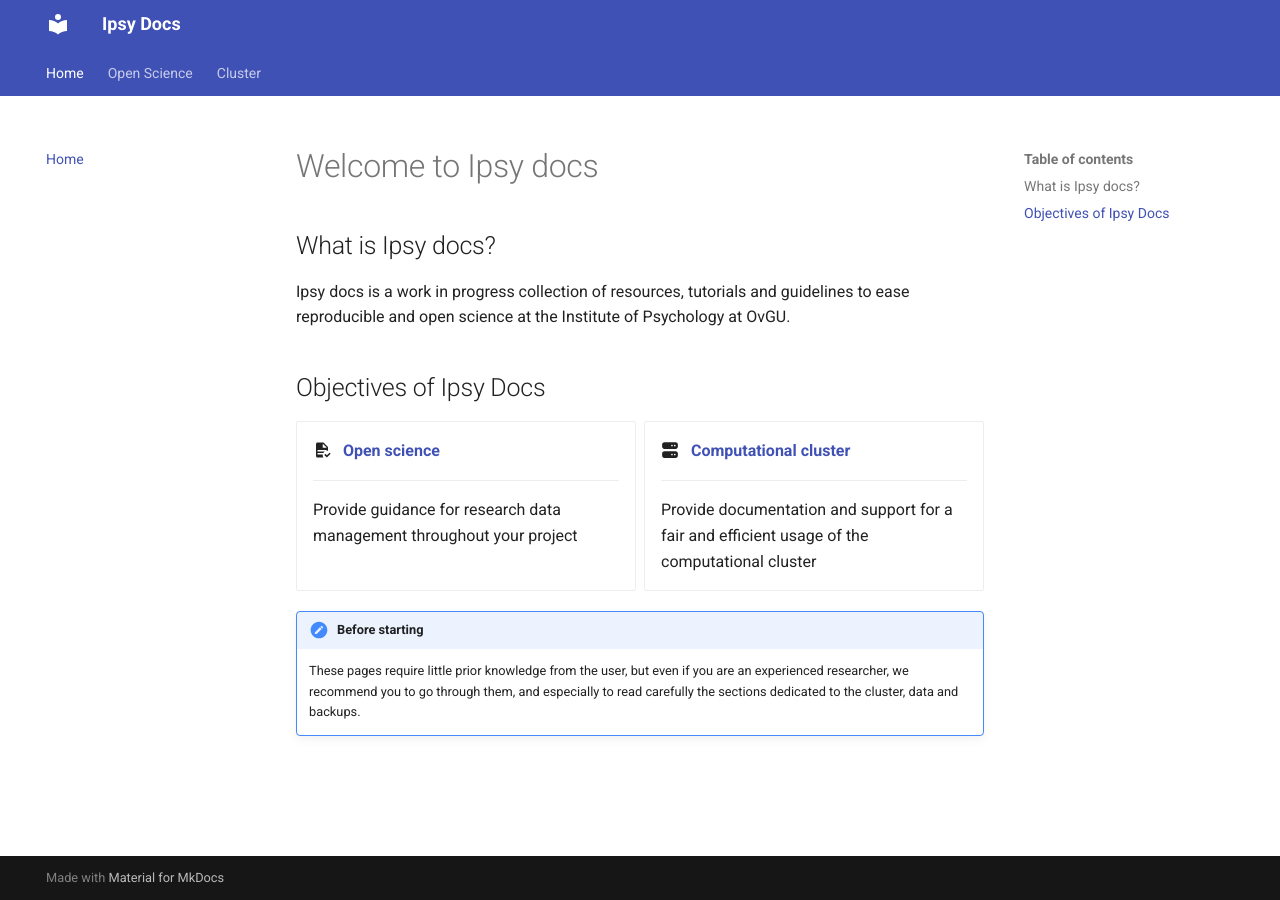
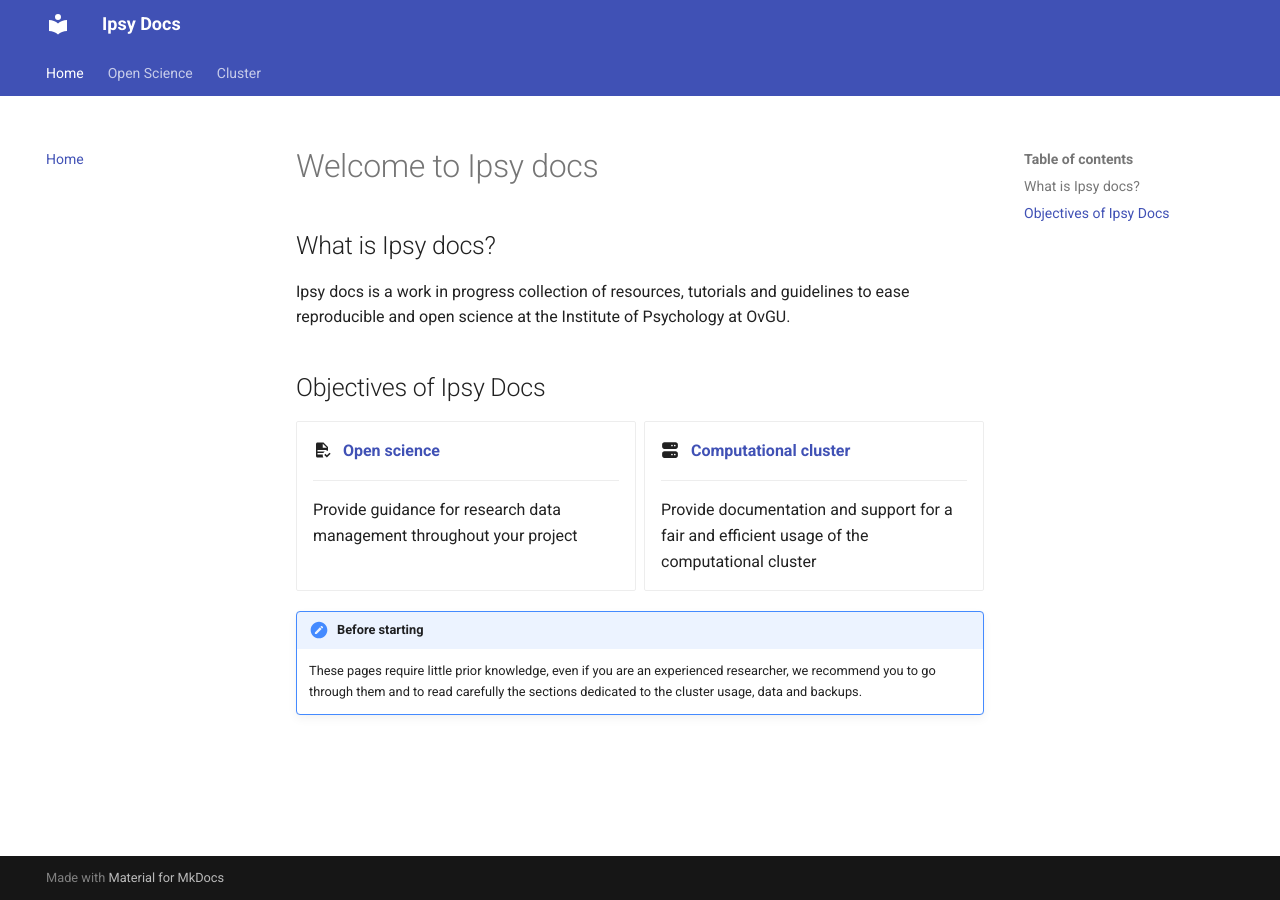
Before and after one commit to pvavra/temp-ipsy, an MkDocs documentation site: the page built from docs/index.md, in a window 1280 px wide. Built offline with MkDocs 1.6.1 and Material for MkDocs 9.7.7, drawn with Linux system fonts in a browser that asks for light colours.

Commit message:
Fix before starting note

```diff
--- a/docs/index.md
+++ b/docs/index.md
@@ -25,4 +25,4 @@ Ipsy docs is a work in progress collection of resources, tutorials and guideline
 [Computational cluster]: cluster
 
 !!! note "Before starting"
-    These pages require little prior knowledge from the user, but even if you are an experienced researcher, we recommend you to go through them, and especially to read carefully the sections dedicated to the cluster, data and backups.
+    These pages require little prior knowledge, even if you are an experienced researcher, we recommend you to go through them and to read carefully the sections dedicated to the cluster usage, data and backups.
```
